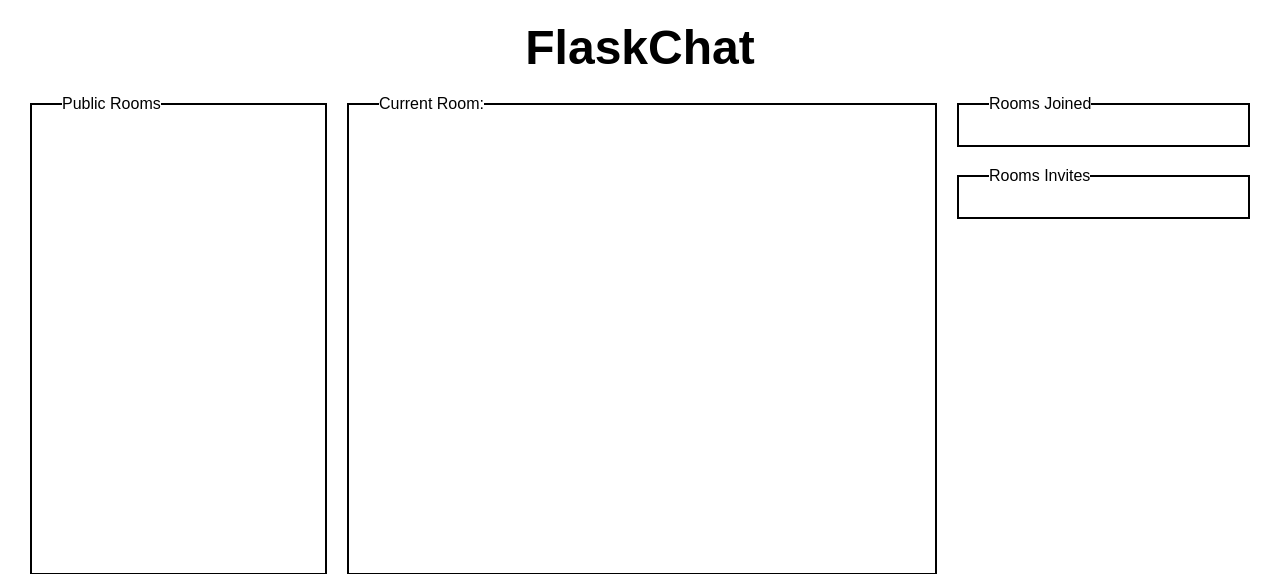
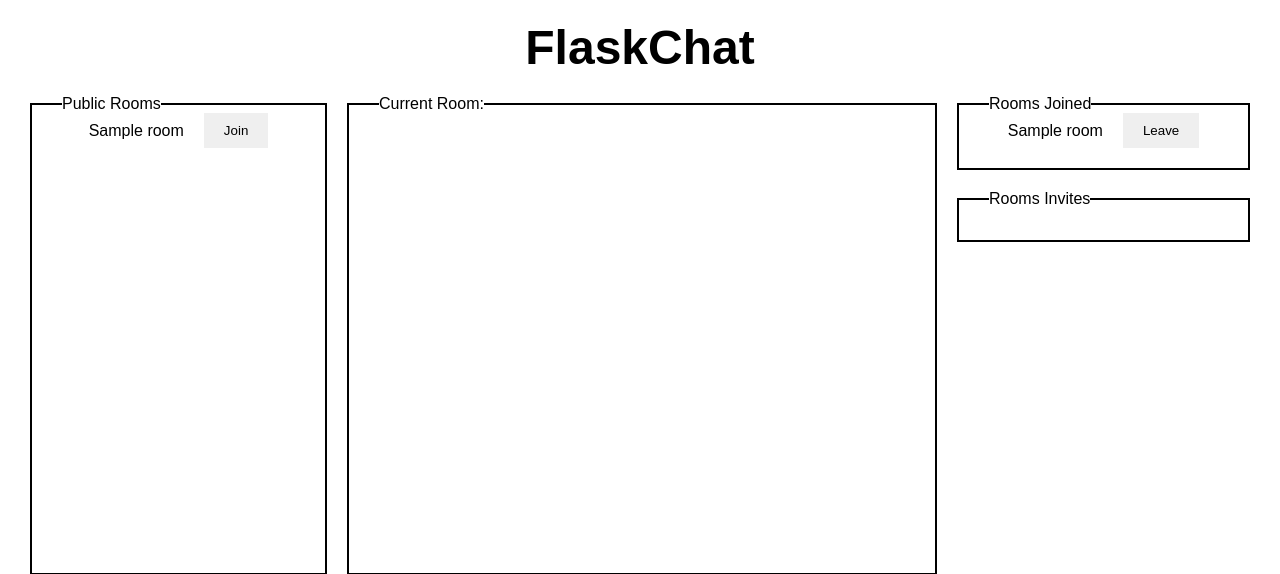
Before and after one commit to SpencerRauch/flask_chat, a Flask app: template flask_app/templates/dashboard.html in a window 1280 px wide. Shown: the top 574 px of the page. Run offline with Flask 3, Linux system fonts and the light colour scheme; the template is opened without the code that fills it: most values are stand-ins (such as "Sample title", 1, 10 or a date in 2020); some libraries are stand-ins or nearby versions.

Commit message:
basic room functionality, new message indicators

```diff
--- a/flask_app/controllers/chat_controller.py
+++ b/flask_app/controllers/chat_controller.py
@@ -2,6 +2,8 @@ from flask_app import app, socketio
 from flask import render_template, redirect, request, flash, session
 from flask_bcrypt import Bcrypt
 from flask_app.models.user_model import User
+from flask_app.models.room_model import Room
+from flask_app.models.message_model import Message
 from flask_socketio import emit, join_room, leave_room, send
 
 GLOBAL_CHAT = [
@@ -16,20 +18,66 @@ def test_connect(auth):
 
 @socketio.on('join')
 def on_join(data):
+    print('join called')
     username = data['username']
     room = data['room']
-    join_room(room)
-    send(username + ' has entered the room.', to=room)
+    join_room(str(room))
+    socketio.emit('user_join',(username,room),to=str(room))
 
 @socketio.on('leave')
 def on_leave(data):
+    print('leave called for', data)
     username = data['username']
     room = data['room']
     leave_room(room)
-    send(username + ' has left the room.', to=room)
+    socketio.emit('user_leave',(username,room),to=str(room))
 
 @socketio.on('new_message')
-def new_message(data):
-    GLOBAL_CHAT.append(data);
-    print(GLOBAL_CHAT)
-    socketio.emit('message_added', data)
+def new_message(data, currentRoom):
+    # GLOBAL_CHAT.append(data);
+    # print(GLOBAL_CHAT)
+    print(f'new message called for room {currentRoom}')
+    Message.create({
+        'content': data['content'],
+        'sender_id': session['user_id'],
+        'room_id': currentRoom})
+
+    socketio.emit('message_added', (data, currentRoom),to=str(currentRoom))
+
+
+@app.route('/dashboard')
+def dashboard():
+    if 'user_id' not in session:
+        return redirect('/')
+    data = {
+        'id': session['user_id']
+    }
+    logged_user = User.get_by_id(data)
+    public_rooms = Room.get_public()
+    return render_template('dashboard.html', logged_user=logged_user, public_rooms=public_rooms)
+
+@app.route('/api/rooms/<int:id>/history')
+def get_room_history(id):
+    data = {
+        'id': id
+    }
+    return Room.get_history_by_id(data)
+
+@app.route('/api/rooms/<int:id>/leave')
+def remove_room(id):
+    data = {
+        'room_id': id,
+        'user_id': session['user_id']
+    }
+    Room.leave_room(data)
+    return {'message':'success'}
+
+@app.route('/api/rooms/<int:id>/join')
+def join_new_room(id):
+    data = {
+        'room_id': id,
+        'user_id': session['user_id']
+    }
+    Room.join_room(data)
+    roomname = Room.get_by_id({'id':id}).name
+    return {'message':'success', 'roomname': roomname}
--- a/flask_app/controllers/users_controller.py
+++ b/flask_app/controllers/users_controller.py
@@ -48,17 +48,6 @@ def log_user():
     return redirect('/dashboard')
 
 
-
-@app.route('/dashboard')
-def dashboard():
-    if 'user_id' not in session:
-        return redirect('/')
-    data = {
-        'id': session['user_id']
-    }
-    logged_user = User.get_by_id(data)
-    return render_template('dashboard.html', logged_user=logged_user)
-
 @app.route('/my_rooms')
 def my_rooms():
     if 'user_id' not in session:
--- a/flask_app/static/css/chat.css
+++ b/flask_app/static/css/chat.css
@@ -52,6 +52,22 @@ h1 {
     margin-bottom: 20px;
 }
 
+.unreads {
+    color: red;
+}
+
+.joined_room, .public_room{
+    display: flex;
+    justify-content: center;
+    align-items: center;
+    gap: 20px;
+    margin-bottom: 20px;
+}
+
+.joined_room p {
+    cursor: pointer;
+}
+
 .add_message {
     display: flex;
     justify-content: center;
--- a/flask_app/static/js/chat.js
+++ b/flask_app/static/js/chat.js
@@ -1,38 +1,136 @@
 console.log('hello')
 let user = null
+let currentRoom = null
+
 
 const socket = io();
 const currentChat = document.querySelector('#current_chat')
+const roomDisplay = document.querySelector('#current_room')
+const joinedRoomList = document.querySelector('#rooms_joined')
 
 async function getUser() {
     let response = await fetch('/api/users/get_logged_user')
     let user_data = await response.json()
     user = user_data
+    console.log(user)
+    for (let room_id of user.joined_room_ids) {
+        console.log('joining ', room_id)
+        joinRoom(room_id)
+    }
+
 }
 
-getUser()
+
+function joinRoom(room_id) {
+    socket.emit('join', {
+        username: user.username,
+        room: "" + room_id
+    })
+}
+
+function joinNewRoom(room_id) {
+    joinRoom(room_id)
+    fetch('/api/rooms/' + room_id + '/join')
+        .then(res => res.json())
+        .then(data => {
+            joinedRoomList.innerHTML += `
+            <div class="joined_room" id="joined${room_id}">
+            <p onclick="getHistory(${room_id})"><span id="newFor${room_id}" class="unreads"></span> ${data.roomname} </p>
+            <button onclick="leaveRoom(${room_id})" class="btn">Leave</button>
+            </div>
+            `
+        })
+        .catch(err => console.log(err))
+}
+
+function leaveRoom(room_id) {
+    socket.emit('leave', {
+        username: user.username,
+        room: "" + room_id
+    })
+    fetch('/api/rooms/' + room_id + '/leave')
+        .then(res => res.json())
+        .then(data => {
+            console.log(data)
+            document.querySelector("#joined" + room_id).remove()
+        })
+        .catch(err => console.log(err))
+}
 
 function send(event) {
     event.preventDefault()
     let message_content = event.target.message.value
-    let message = { 'username': user.username, 'content': message_content, 'created_at': new Date().toLocaleString() }
-    socket.emit('new_message', message)
+    let message = { 'username': user.username, 'content': message_content, 'created_at': new Date().toLocaleString('en-US') }
+    socket.emit('new_message', message, currentRoom)
     event.target.message.value = "";
+}
+
+function getHistory(room_id) {
+    currentRoom = room_id
+    newSpan = document.querySelector("#newFor" + room_id)
+    newSpan.innerText = "";
+    fetch(`/api/rooms/${room_id}/history`)
+        .then(res => res.json())
+        .then(data => {
+            roomDisplay.innerHTML = data[0].name
+            console.log('history', data)
+            renderChat(data)
+        })
+        .catch(err => console.log('get history error', err))
+}
+
+function renderChat(chat_log) {
+    currentChat.innerHTML = "<p>Loading...</p>"
+    let chatHTML = ""
+    for (let message of chat_log) {
+        chatHTML += `<p>${message.username} at ${message.created_at}: ${message.content}</p>`
+    }
+    currentChat.innerHTML = chatHTML
+    currentChat.lastChild.scrollIntoView();
 }
 
 socket.on("connect", () => {
     console.log(socket.id); // x8WIv7-mJelg7on_ALbx
+    getUser()
 });
 
-socket.on('chat_history', (response) => {
-    console.log(response)
-    for (let message of response.data) {
+
+// socket.on('chat_history', (response) => {
+//     console.log(response)
+//     for (let message of response.data) {
+//         currentChat.innerHTML += `<p>${message.username} at ${message.created_at}: ${message.content}</p>`
+//     }
+// })
+
+socket.on('message_added', (message, roomFor) => {
+    console.log('received message from server for room ' + roomFor)
+    if (roomFor == currentRoom) {
         currentChat.innerHTML += `<p>${message.username} at ${message.created_at}: ${message.content}</p>`
+        currentChat.lastChild.scrollIntoView();
+    } else {
+        newSpan = document.querySelector("#newFor" + roomFor)
+        console.log(newSpan)
+        if (newSpan.innerText == "") {
+            newSpan.style.display = 'static !important';
+            newSpan.innerText = '1';
+        } else {
+            newSpan.innerText++;
+        }
     }
 })
 
-socket.on('message_added', (message) => {
-    console.log('received message from server')
-    currentChat.innerHTML += `<p>${message.username} at ${message.created_at}: ${message.content}</p>`
-    currentChat.lastChild.scrollIntoView();
+socket.on('user_join', (username, room) => {
+    console.log(username + " joined " + room)
+    if (room == currentRoom) {
+        currentChat.innerHTML += `<p>${username} has joined us live</p>`
+        currentChat.lastChild.scrollIntoView();
+    }
 })
+
+socket.on('user_leave', (username, room) => {
+    console.log(username + " left " + room)
+    if (room == currentRoom) {
+        currentChat.innerHTML += `<p>${username} has disconnected</p>`
+        currentChat.lastChild.scrollIntoView();
+    }
+})
--- a/flask_app/templates/dashboard.html
+++ b/flask_app/templates/dashboard.html
@@ -15,15 +15,27 @@
     <div class="chat_areas">
         <fieldset class="left fs">
             <legend>Public Rooms</legend>
+            {% for room in public_rooms %}
+                <div class="public_room">
+                    <p>{{room.name}}</p>
+                    <button onclick="joinNewRoom({{room.id}})" class="btn">Join</button>
+                </div>
+            {% endfor %}
         </fieldset>
         <fieldset class="chat fs">
-            <legend>Current Room: </legend>
+            <legend>Current Room: <span id="current_room"></span></legend>
             <div id="current_chat">
             </div>
         </fieldset>
         <div class="right">
-            <fieldset class="joined fs">
+            <fieldset class="joined fs" id="rooms_joined">
                 <legend>Rooms Joined</legend>
+                {% for room in logged_user.joined_rooms  %}
+                    <div class="joined_room" id="joined{{room.id}}">
+                        <p onclick="getHistory({{room.id}})"><span id="newFor{{room.id}}" class="unreads"></span> {{room.name}} </p>
+                        <button onclick="leaveRoom({{room.id}})" class="btn">Leave</button>
+                    </div>
+                {% endfor %}
             </fieldset>
             <fieldset class="invites fs">
                 <legend>Rooms Invites</legend>
```
Also changed, not shown: flask_app/models/message_model.py (added, +21 -0 lines), flask_app/models/room_model.py (added, +97 -0 lines), flask_app/models/user_model.py (+34 -4 lines).
